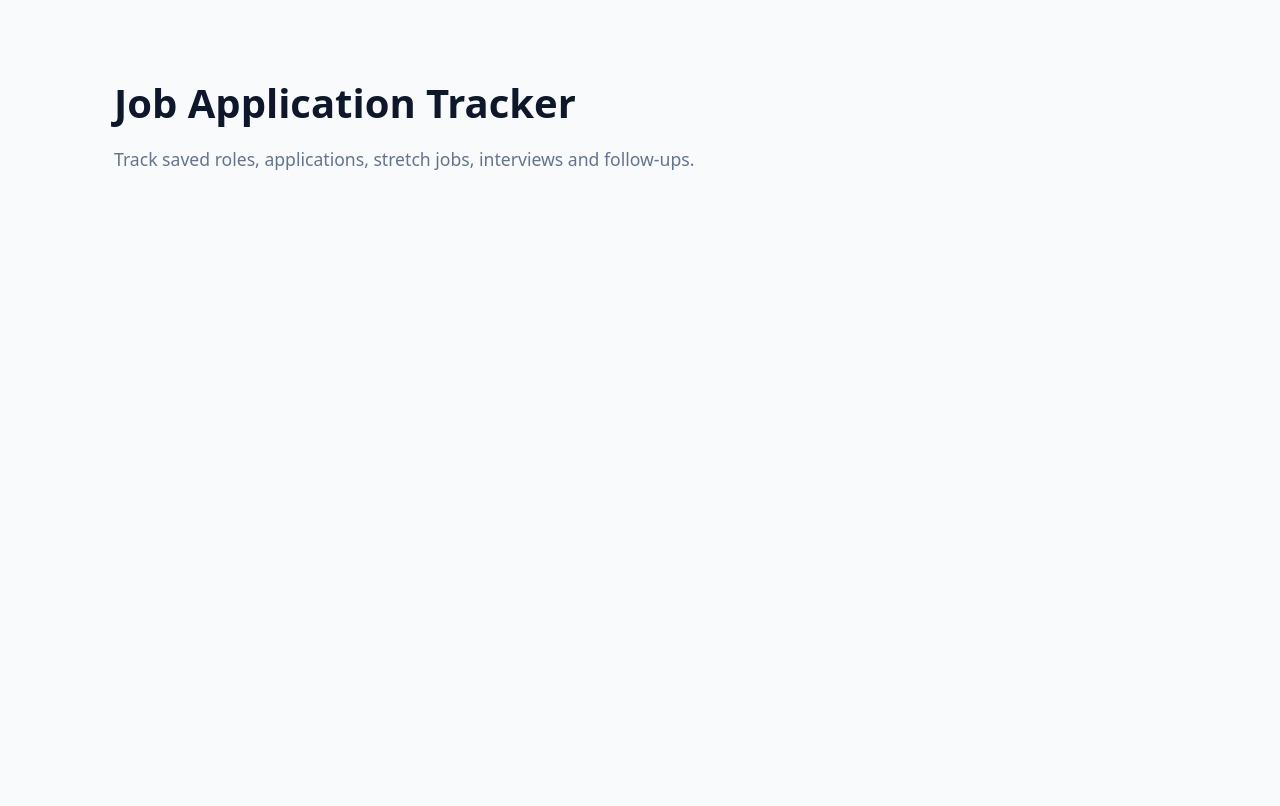
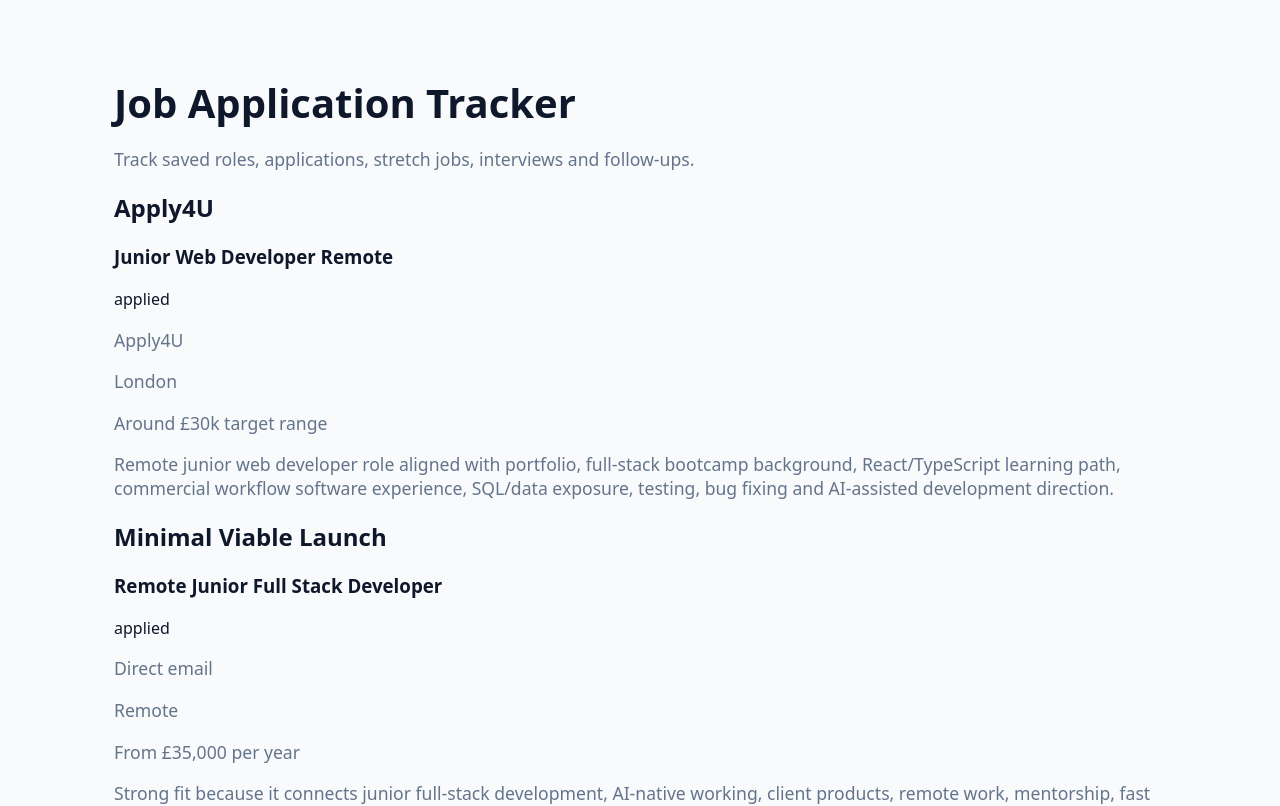
Before and after one commit to OwenD-24/job-application-tracker, a React (Vite) app: page / in a window 1280 px wide. Shown: the top 806 px of the page. Built offline with nearby package versions, Linux system fonts and the light colour scheme.

Commit message:
Added job data and reusable job cards

```diff
--- a/src/App.jsx
+++ b/src/App.jsx
@@ -1,10 +1,20 @@
+import {jobs } from "./data/jobs"
+import JobCard from "./components/JobCard"
 import "./App.css";
+
+
 function App() {
   return (
-    <div className="app">
+    <main className="app">
       <h1>Job Application Tracker</h1>
       <p>Track saved roles, applications, stretch jobs, interviews and follow-ups.</p>
-    </div>
+
+      <section className="jobs-list">
+        {jobs.map((job) => (
+          <JobCard key={job.id} job={job} />
+        ))}
+      </section>
+    </main>
   );
 }
 
--- /dev/null
+++ b/src/components/JobCard.jsx
@@ -0,0 +1,23 @@
+import StatusBadge from "./StatusBadge"
+
+function JobCard({ job }) {
+    return (
+        <article className="job-card">
+            <div className="job-card-header">
+                <div>
+                    <h2>{job.company}</h2>
+                    <h3>{job.role}</h3>
+                </div>
+
+                <StatusBadge status={job.status} />
+            </div>
+
+            <p>{job.platform}</p>
+            <p>{job.location}</p>
+            <p>{job.salary}</p>
+            <p>{job.notes}</p>
+        </article>
+    )
+}
+
+export default JobCard
--- /dev/null
+++ b/src/components/StatusBadge.jsx
@@ -0,0 +1,5 @@
+function StatusBadge({ status }) {
+    return <span className={`status-badge ${status}`}>{status}</span>
+}
+
+export default StatusBadge
--- /dev/null
+++ b/src/data/jobs.js
@@ -0,0 +1,134 @@
+export const jobs = [
+  {
+    id: 1,
+    company: "Apply4U",
+    role: "Junior Web Developer Remote",
+    platform: "Apply4U",
+    status: "applied",
+    priority: "medium",
+    jobType: "Remote / Work from home",
+    location: "London",
+    remotePolicy: "Remote",
+    salary: "Around £30k target range",
+    dateApplied: "2026-06-15",
+    followUpDate: "2026-06-22 to 2026-06-25",
+    cvUsed: "Full Stack Web Dev CV - JUNE 2026.pdf",
+    portfolioIncluded: true,
+    notes:
+        "Remote junior web developer role aligned with portfolio, full-stack bootcamp background, React/TypeScript learning path, commercial workflow software experience, SQL/data exposure, testing, bug fixing and AI-assisted development direction.",
+    skills: [
+        "React",
+        "TypeScript",
+        "SQL",
+        "Testing",
+        "AI-assisted development",
+        "Clear communication"
+    ]
+  },
+  {
+    id: 2,
+    company: "Minimal Viable Launch",
+    role: "Remote Junior Full Stack Developer",
+    platform: "Direct email",
+    status: "applied",
+    priority: "high",
+    jobType: "Full-time",
+    location: "Remote",
+    remotePolicy: "Remote / UK business hours",
+    salary: "From £35,000 per year",
+    dateApplied: "2026-06-15",
+    followUpDate: "2026-06-22 - 2026-06-25",
+    cvUsed:"Owen-Davis-FullStack.pdf",
+    portfolioIncluded: true,
+    notes:
+       "Strong fit because it connects junior full-stack development, AI-native working, client products, remote work, mentorship, fast growth and practical product building.",
+    skills: [
+        "React",
+        "TypeScript",
+        "SQL",
+        "YAML",
+        "Testing",
+        "AI-assisted development",
+        "Clear communication"
+    ]
+  },
+  {
+    id: 3,
+    company: "Finimize",
+    role: "Full Stack Engineer",
+    platform: "Wellfound",
+    status: "applied",
+    priority: "high stretch",
+    jobType: "Full-time",
+    location: "London",
+    remotePolicy: "On-site or remote",
+    salary: "£48,000 - £85,000 + equity",
+    dateApplied: "2026-06-16",
+    followUpDate: "Around 7-10 days after applying",
+    cvUsed: "Owen-Davis-FullStack.pdf",
+    portfolioIncluded: true,
+    notes:
+        "Strong stretch role aligned with full-stack direction, React learning path, Python/Django background, SQL/PostgreSQL experience, APIs, product mindset and AI-assisted development.",
+    skills: [
+        "React",
+        "JavaScript",
+        "Python/Django",
+        "SQL/PostgreSQL",
+        "APIs",
+        "AI-assisted development"
+    ]
+  },
+  {
+    id: 4,
+    company: "NexLinea",
+    role: "Full Stack Developer AI Specialized",
+    platform: "Wellfound",
+    status: "applied",
+    priority: "medium stretch",
+    jobType: "Full-time",
+    location: "Remote",
+    remotePolicy: "Remote only",
+    salary: "$60,000 - $70,000",
+    dateApplied: "2026-06-23",
+    followUpDate: "Around 7-10 days after applying",
+    cvUsed: "Owen-Davis-Fullstack.pdf",
+    portfolioIncluded: true,
+    notes:
+       "Good direction fit because it focuses on AI automation, business workflow systems, internal tools, OpenAI/API integrations, Make.com, n8n and reducing manual business work. Stretch because it asks for 10 years experience.",
+    skills: [
+        "React",
+        "JavaScript",
+        "Python",
+        "SQL",
+        "AI automation",
+        "Workflow software",
+        "Documentation"
+    ]
+  },
+  {
+    id: 5,
+    company: "Guide to Good",
+    role: "Full-Stack Engineer",
+    platform: "Wellfound",
+    status: "saved",
+    priority: "future target",
+    jobType: "Full-time",
+    location: "Remote",
+    remotePolicy: "Remote only",
+    salary: "$110,000 - $130,000",
+    dateApplied: "",
+    followUpDate: "",
+    cvUsed: "",
+    portfolioIncluded: false,
+    notes:
+        "Excellent React/TypeScript/Python/AI stack, but founding/lead ownership and 5-8 years experience make it too senior for now.",
+    skills: [
+        "React",
+        "TypeScript",
+        "Python",
+        "Supabase",
+        "RAG",
+        "LLMs"
+    ]
+  }
+]
```
